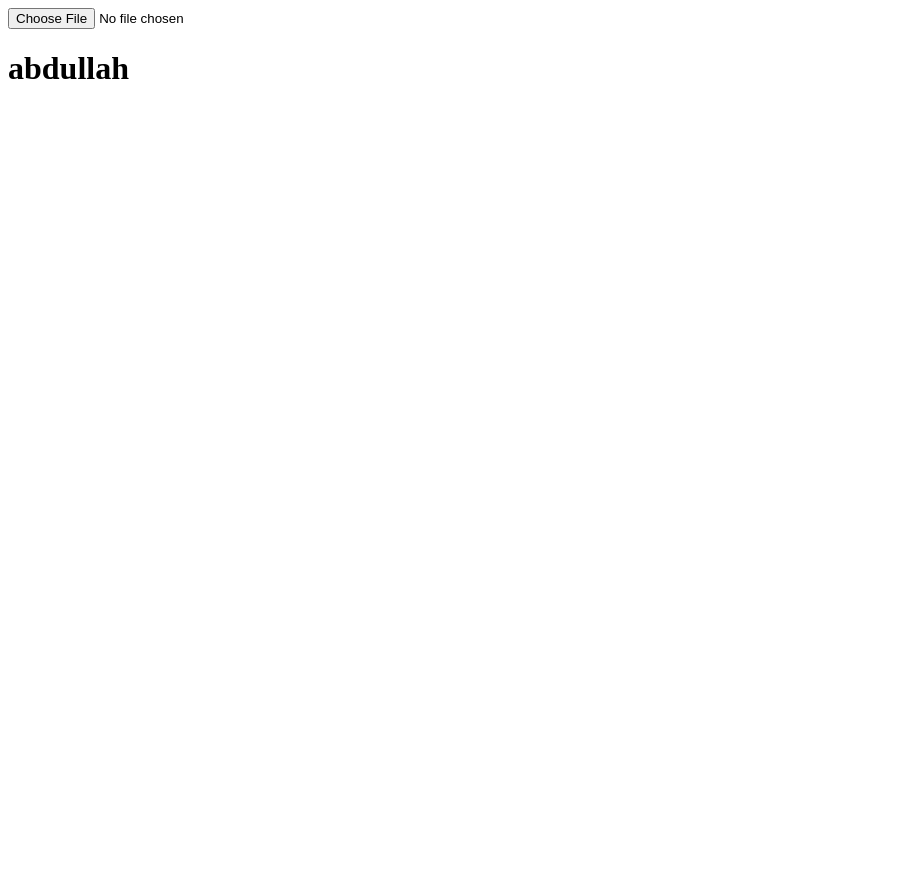
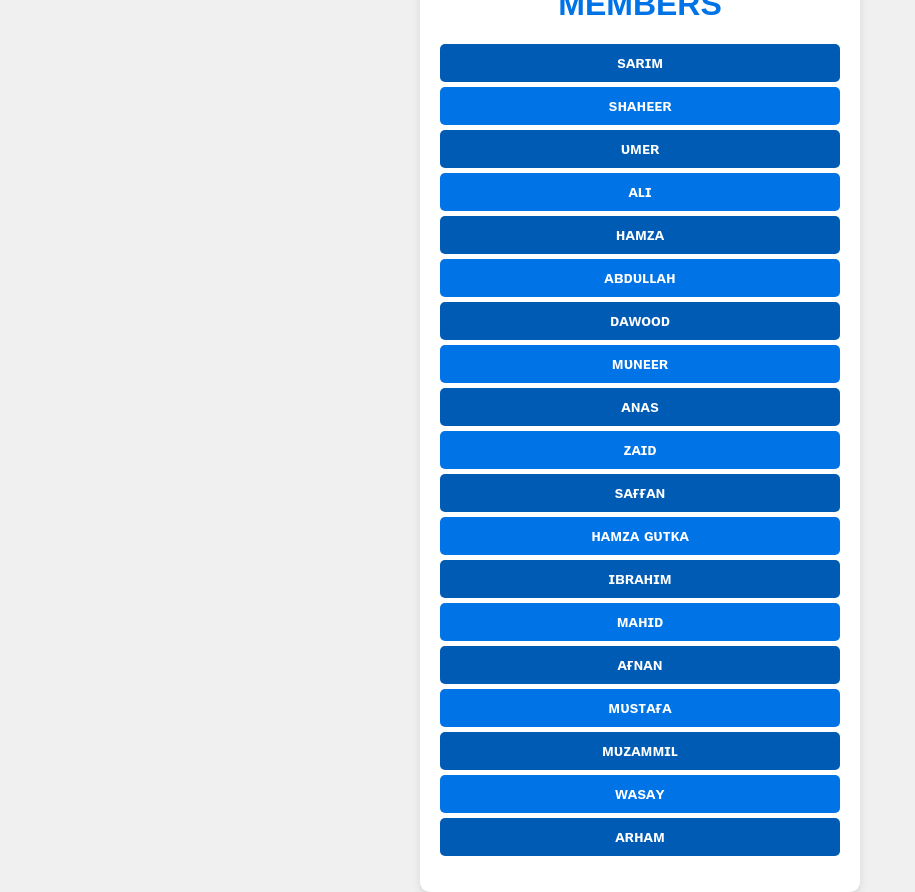
Before and after one commit to abdullahtouheed/ferrari-website, a plain HTML site: page index.html in a window 1280 px wide. Shown: the whole page, without its empty margins (0-915 px from the left). Before the commit the page ends 800 px from the top, so only its background shows below. Drawn offline with Linux system fonts and the light colour scheme.

Commit message:
Update index.html

```diff
--- a/index.html
+++ b/index.html
@@ -3,10 +3,71 @@
 <head>
     <meta charset="UTF-8">
     <meta name="viewport" content="width=device-width, initial-scale=1.0">
-    <title>picture </title>
+    <title>Sports Themed List</title>
+    <style>
+        body {
+            background-color: #f0f0f0;
+            font-family: 'Arial', sans-serif;
+            color: #333;
+            display: flex;
+            justify-content: center;
+            align-items: center;
+            height: 100vh;
+            margin: 0;
+        }
+        .container {
+            background-color: #fff;
+            border-radius: 10px;
+            box-shadow: 0 4px 8px rgba(0, 0, 0, 0.1);
+            padding: 20px;
+            max-width: 400px;
+            text-align: center;
+        }
+        h1 {
+            color: #0073e6;
+            text-transform: uppercase;
+        }
+        ul {
+            list-style-type: none;
+            padding: 0;
+        }
+        li {
+            background-color: #0073e6;
+            color: #fff;
+            padding: 10px;
+            margin: 5px 0;
+            border-radius: 5px;
+            font-weight: bold;
+        }
+        li:nth-child(odd) {
+            background-color: #005bb5;
+        }
+    </style>
 </head>
 <body>
-    <input type="file" capture="environment" accept="/video*">
- <h1>abdullah</h1>
+    <div class="container">
+        <h1>Sports Team Members</h1>
+        <ul>
+            <li>sᴀʀɪᴍ</li>
+            <li>sʜᴀʜᴇᴇʀ</li>
+            <li>ᴜᴍᴇʀ</li>
+            <li>ᴀʟɪ</li>
+            <li>ʜᴀᴍᴢᴀ</li>
+            <li>ᴀʙᴅᴜʟʟᴀʜ</li>
+            <li>ᴅᴀᴡᴏᴏᴅ</li>
+            <li>ᴍᴜɴᴇᴇʀ</li>
+            <li>ᴀɴᴀs</li>
+            <li>ᴢᴀɪᴅ</li>
+            <li>sᴀғғᴀɴ</li>
+            <li>ʜᴀᴍᴢᴀ ɢᴜᴛᴋᴀ</li>
+            <li>ɪʙʀᴀʜɪᴍ</li>
+            <li>ᴍᴀʜɪᴅ</li>
+            <li>ᴀғɴᴀɴ</li>
+            <li>ᴍᴜsᴛᴀғᴀ</li>
+            <li>ᴍᴜᴢᴀᴍᴍɪʟ</li>
+            <li>ᴡᴀsᴀʏ</li>
+            <li>ᴀʀʜᴀᴍ</li>
+        </ul>
+    </div>
 </body>
 </html>
```
